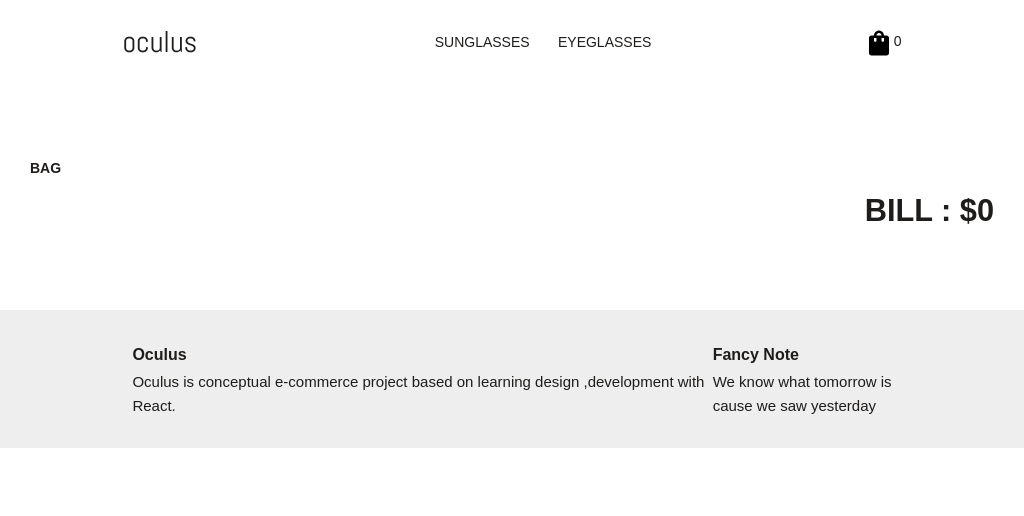
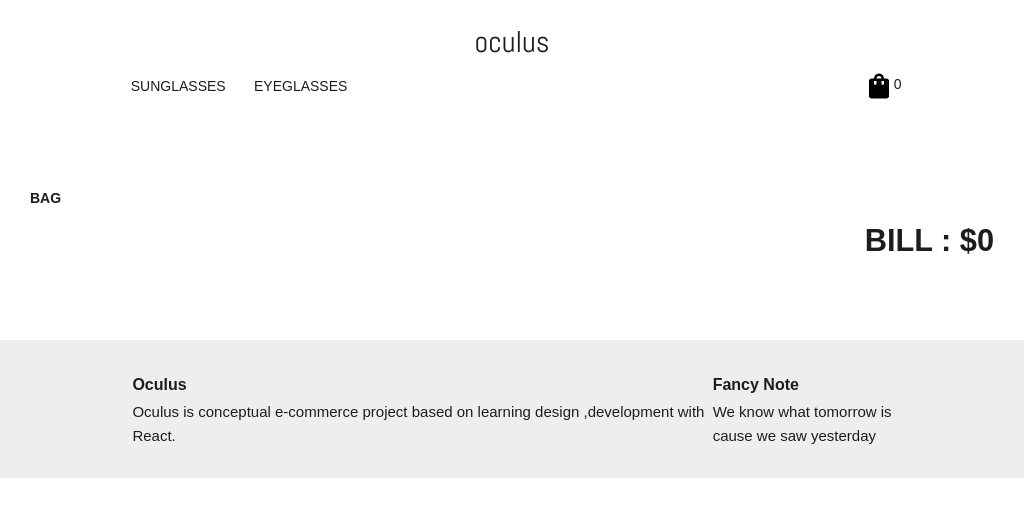
Before and after one commit to Ph-uad/oculus-React, a React (Create React App) app: page /cart in a window 1024 px wide. Shown: the top 516 px of the page. Built offline with nearby package versions, Linux system fonts and the light colour scheme.

Commit message:
style touch

```diff
--- a/src/layout/navigation/nav.module.css
+++ b/src/layout/navigation/nav.module.css
@@ -1,4 +1,6 @@
-.nav {
+
+
+nav {
     width: 100vw;
     position: sticky;
     top: 0;
@@ -13,10 +15,15 @@
     width: 100%;
     margin: 0 auto;
     align-items: center;
+    text-align: center;
+    flex-wrap: wrap;
 }
+
+
 
 @media (min-width :64em) {
     .nav .container {
+        flex-wrap: nowrap;
         width: 80%;
         padding: 1.4rem 2rem;
     }
@@ -37,20 +44,23 @@ ul {
     text-transform: lowercase;
     word-spacing: -0.4ch;
     font-family: "Abel", sans-serif;
+    flex: 0 auto;
 }
 
 .notification {
     align-self: baseline;
-    /* background: red; */
-    border-radius: 100px;
-    aspect-ratio: 1;
-    height: 7px;
 }
 
 .bag:hover {
     cursor: pointer;
 }
 
-.checked {
-    background-color: green;
+@media (max-width :64em) {
+    .nav .container {
+        flex-wrap: wrap;
+        text-align: center;
+    }
+    .logo{
+        flex: 1 100%;
+    }
 }
--- a/src/pages/ItemDetailPage.js
+++ b/src/pages/ItemDetailPage.js
@@ -52,7 +52,7 @@ async function loadRandomItems() {
     )
   } else {
     const resData = await response.json();
-    const data = resData.slice(0, 4);
+    const data = resData.slice(0, 5);
     return data;
   }
 }
```
